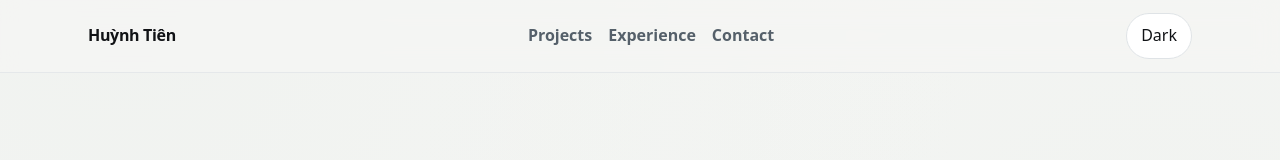
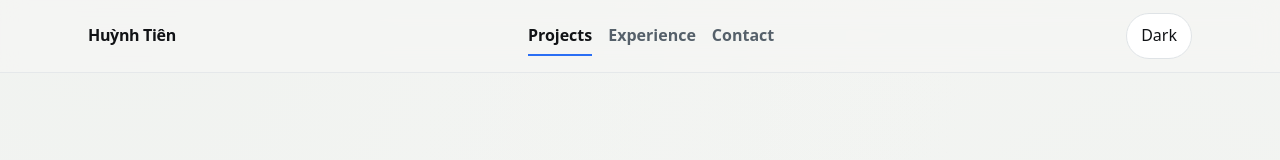
Before and after one commit to tienhuynh-tn/portfolio-tienhuynh-tn, a React (Vite) app: page / in a window 1280 px wide. Shown: the top 160 px of the page. Built offline with nearby package versions, Linux system fonts and the light colour scheme.

Commit message:
feat: add navbar scroll spy

```diff
--- a/src/components/layout/Navbar.tsx
+++ b/src/components/layout/Navbar.tsx
@@ -1,14 +1,58 @@
+import { useEffect, useMemo, useState } from 'react'
 import ThemeToggle from './ThemeToggle'
 
+const SECTIONS = ['projects', 'experience', 'contact'] as const
+
+type SectionId = (typeof SECTIONS)[number]
+
 function Navbar() {
+  const [activeId, setActiveId] = useState<SectionId>('projects')
+
+  const sectionElements = useMemo(() => {
+    if (typeof document === 'undefined') return []
+    return SECTIONS.map((id) => document.getElementById(id)).filter(
+      (el): el is HTMLElement => Boolean(el)
+    )
+  }, [])
+
+  useEffect(() => {
+    if (sectionElements.length === 0) return
+
+    const observer = new IntersectionObserver(
+      (entries) => {
+        const visibleEntries = entries
+          .filter((entry) => entry.isIntersecting)
+          .sort((a, b) => b.intersectionRatio - a.intersectionRatio)
+
+        if (visibleEntries[0]) {
+          setActiveId(visibleEntries[0].target.id as SectionId)
+        }
+      },
+      {
+        rootMargin: '-20% 0px -55% 0px',
+        threshold: [0.15, 0.25, 0.5, 0.75],
+      }
+    )
+
+    sectionElements.forEach((el) => observer.observe(el))
+
+    return () => observer.disconnect()
+  }, [sectionElements])
+
   return (
     <header className="navbar">
       <div className="container navbarInner">
         <div className="navbarBrand">Huỳnh Tiên</div>
         <nav className="navbarLinks" aria-label="Primary">
-          <a href="#projects">Projects</a>
-          <a href="#experience">Experience</a>
-          <a href="#contact">Contact</a>
+          {SECTIONS.map((id) => (
+            <a
+              key={id}
+              href={`#${id}`}
+              className={activeId === id ? 'navLink navLink--active' : 'navLink'}
+            >
+              {id.charAt(0).toUpperCase() + id.slice(1)}
+            </a>
+          ))}
         </nav>
         <ThemeToggle />
       </div>
--- a/src/styles/global.css
+++ b/src/styles/global.css
@@ -231,6 +231,35 @@ p {
 
 .navbarLinks a {
   font-weight: 600;
+}
+
+.navLink {
+  position: relative;
+  color: var(--color-text-muted);
+  font-weight: 600;
+}
+
+.navLink::after {
+  content: '';
+  position: absolute;
+  left: 0;
+  right: 0;
+  bottom: -6px;
+  height: 2px;
+  background: var(--color-primary);
+  transform: scaleX(0);
+  transform-origin: left;
+  transition: transform 0.2s var(--ease-out);
+}
+
+.navLink:hover::after,
+.navLink:focus-visible::after,
+.navLink--active::after {
+  transform: scaleX(1);
+}
+
+.navLink--active {
+  color: var(--color-text);
 }
 
 .themeToggle {
```
